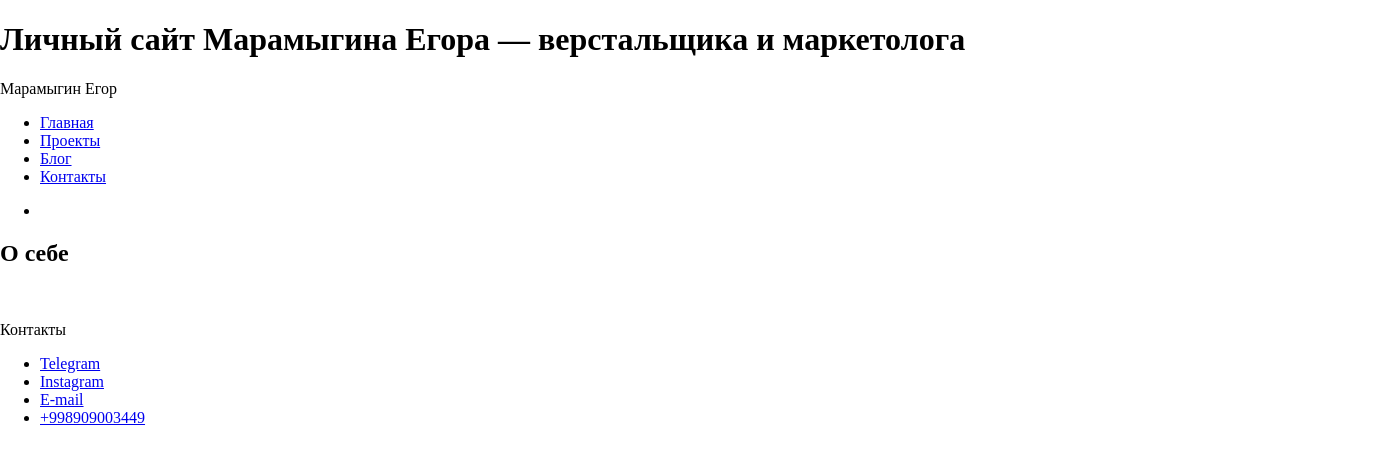
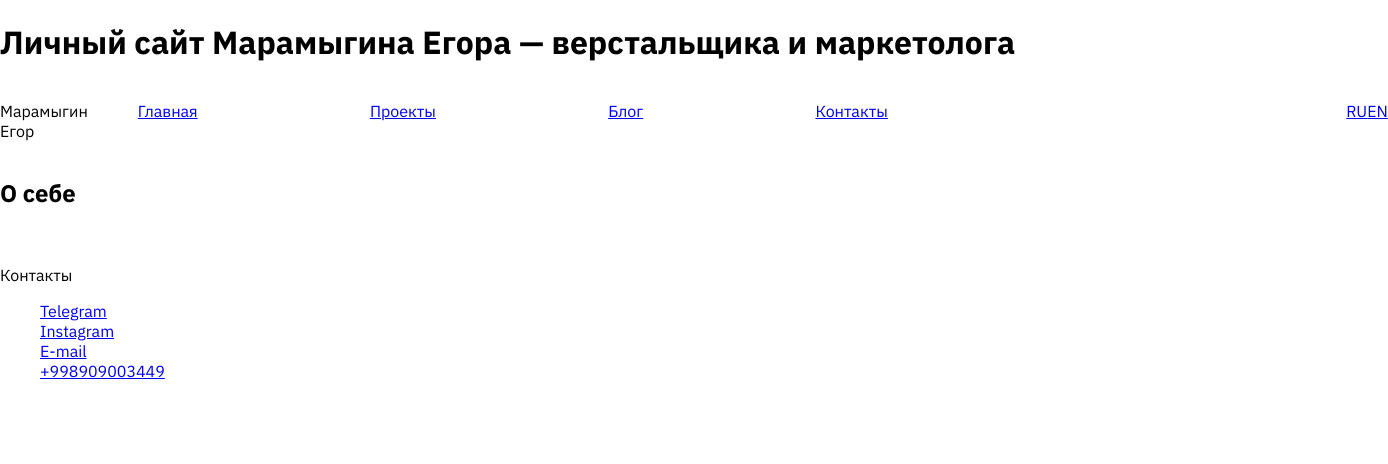
Before and after one commit to maramigin-e/maramigin-eo, a website: page index.html in a window 1280 px wide. Shown: the whole page, 1388 px wide, since content can reach past the window. Drawn offline with Linux system fonts and the light colour scheme.

Commit message:
feat: add basic style page-header, change index.html

```diff
--- a/css/styles.css
+++ b/css/styles.css
@@ -1,3 +1,5 @@
+@import url('https://fonts.googleapis.com/css2?family=IBM+Plex+Sans:wght@400;600;700&display=swap');
+
 * {
   box-sizing: border-box;
 }
@@ -5,4 +7,39 @@
 body {
   margin: 0;
   padding: 0;
+  font-family: 'IBM Plex Sans', 'Georgia', sans-serif;
+  font-size: 16px;
 }
+
+li {
+  list-style: none;
+}
+
+.page-header {
+  display: flex;
+  width: 100%;
+}
+
+.main-nav__container {
+  display: flex;
+}
+
+.site-list {
+  display: flex;
+  justify-content: space-between;
+  width: 800px;
+}
+
+.site-list__item {
+  padding-left: 10px;
+}
+
+.user-navigation {
+  display: flex;
+  justify-content: flex-end;
+  width: 500px;
+}
+
+.user-navigation__item {
+  text-transform: uppercase;
+}
--- a/index.html
+++ b/index.html
@@ -13,10 +13,9 @@
     <body>
       <h1 class="visually-hidden">Личный сайт Марамыгина Егора — верстальщика и маркетолога</h1>
       <header class="page-header">
-        <div class="page-header__container">
-          <p class="page-header__container--title">Марамыгин Егор</p>
-        </div>
+          <p class="page-header__text">Марамыгин Егор</p>
         <nav class="main-nav">
+          <div class="main-nav__container">
             <ul class="main-nav__list site-list">
               <li class="site-list__item site-list__item--active">
                 <a href="#">Главная</a>
@@ -32,9 +31,14 @@
               </li>
             </ul>
             <ul class="main-nav__list user-navigation">
-            <li>
+              <li class="user-navigation__item">
+                <a href="https://maramigin-eo.ru">Ru</a>
+              </li>
+              <li class="user-navigation__item">
+                <a href="https://maramigin-eo.ru/en">En</a>
               </li>
             </ul>
+          </div>
         </nav>
       </header>
 
```
Lines whose indentation alone changed are shown as unchanged.
